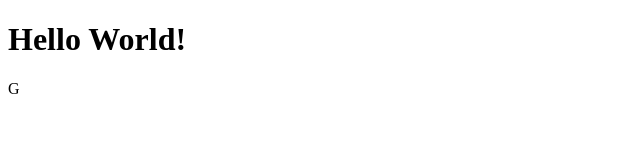
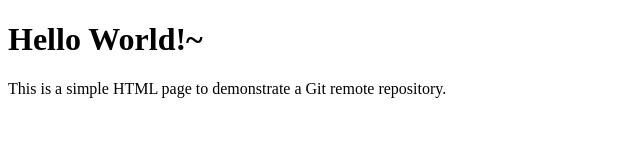
Before and after one commit to raphael707/WPU-git-test, a plain HTML site: page index.html in a window 1280 px wide. Shown: the whole page, without its empty margins (0-640 px from the left). Drawn offline with Linux system fonts and the light colour scheme.

Commit message:
menambahkan Fitur pada index.html

```diff
--- a/index.html
+++ b/index.html
@@ -6,6 +6,7 @@
     <title>Git Remote</title>
 </head>
 <body>
-    <h1>Hello World!</h1>
+    <h1>Hello World!~</h1>
+    <p>This is a simple HTML page to demonstrate a Git remote repository.</p>
 </body>
-</html>G
+</html>
```
